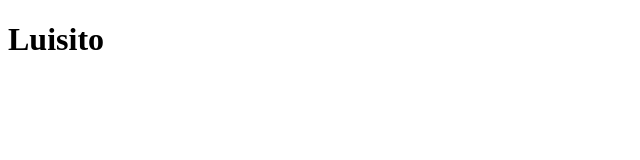
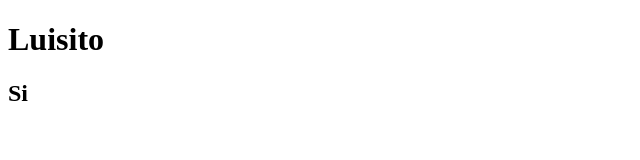
Before and after one commit to charly07Tovar/neryActivity, a plain HTML site: page index.html in a window 1280 px wide. Shown: the full height of the page, 0-640 px from the left. Drawn offline with Linux system fonts and the light colour scheme.

Commit message:
Actualizacion index v3

```diff
--- a/index.html
+++ b/index.html
@@ -7,5 +7,6 @@
 </head>
 <body>
     <h1>Luisito</h1>
+    <h2>Si</h2>
 </body>
 </html>
```
